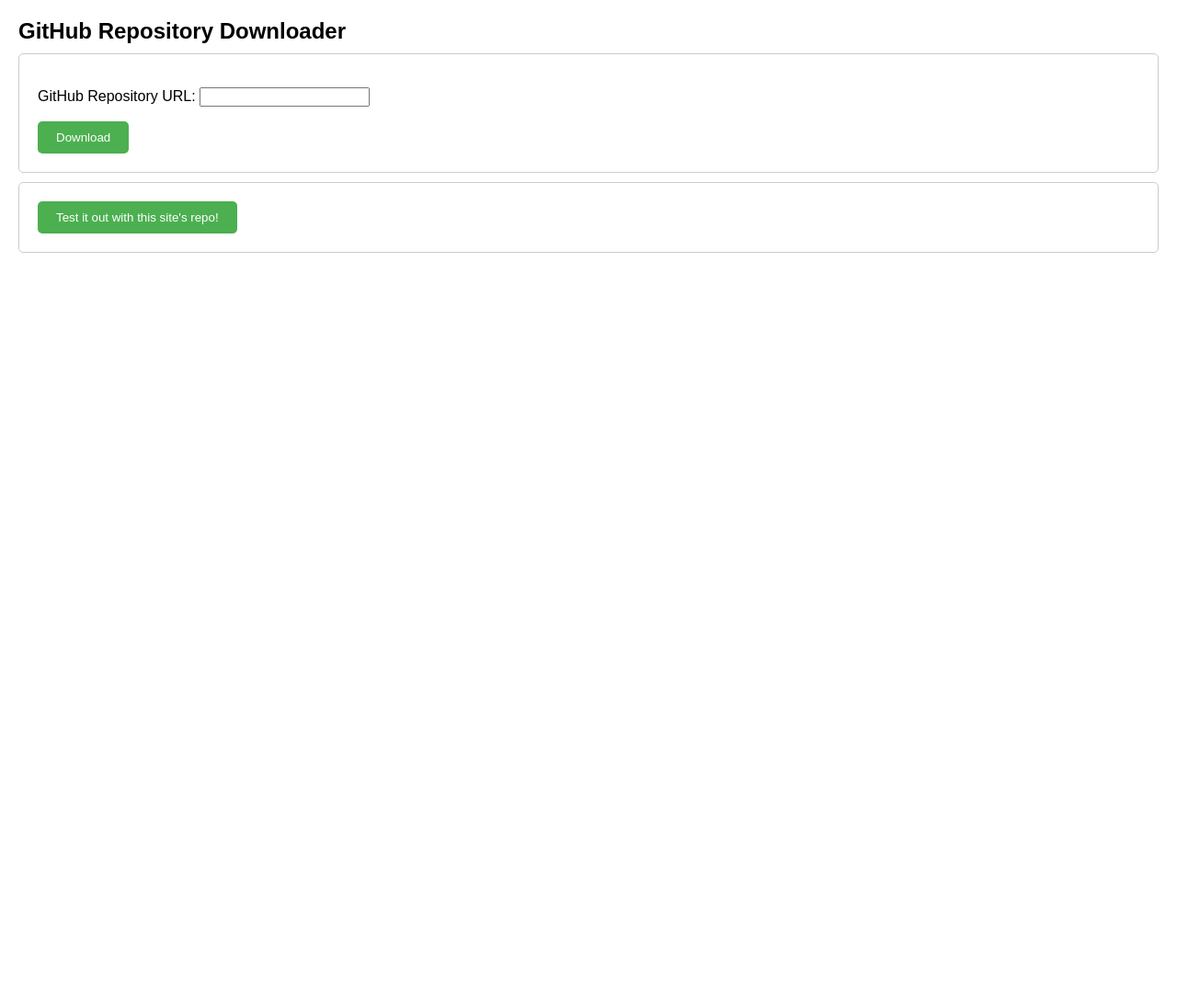
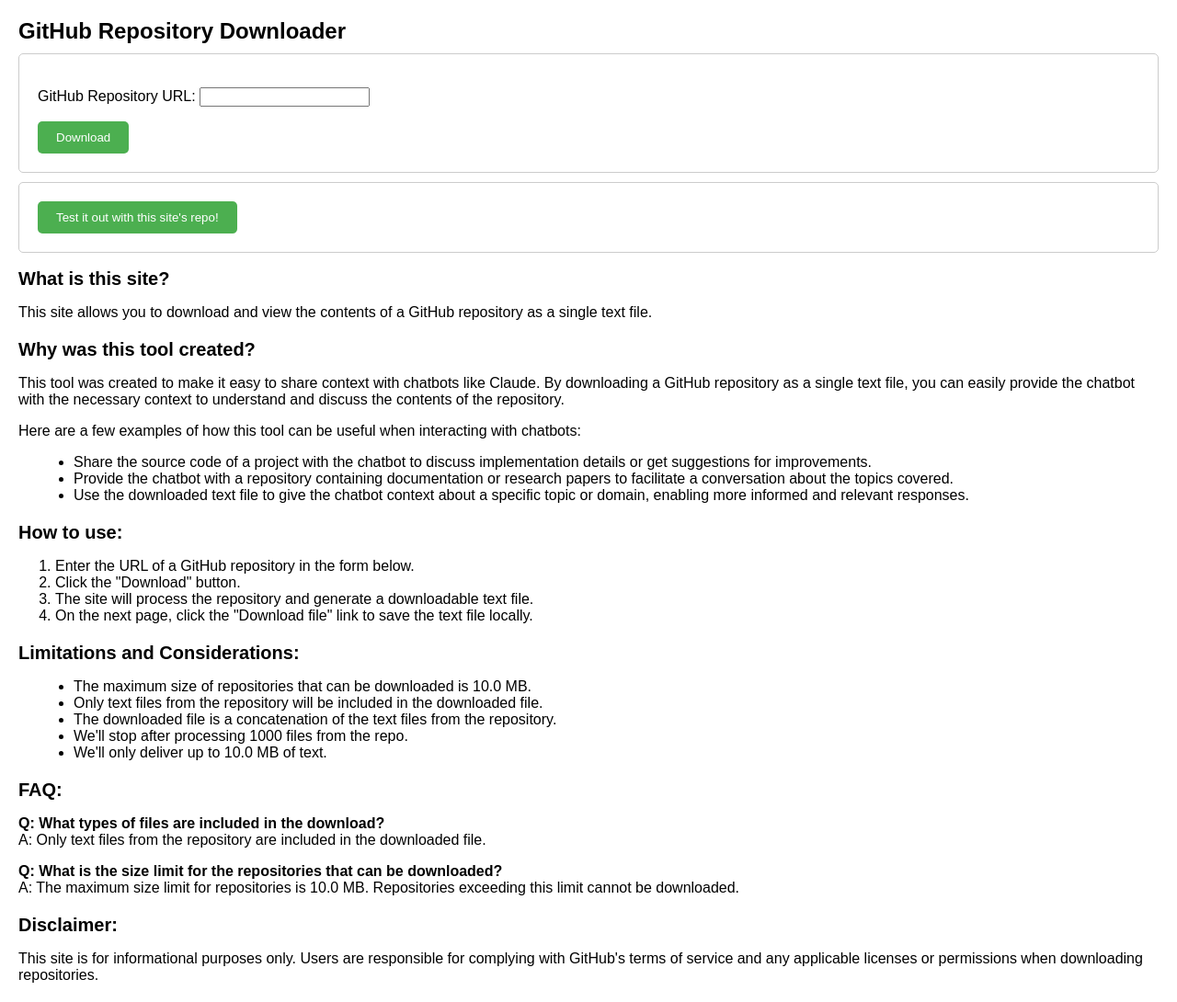
Before and after one commit to dmwyatt/gh_repo_download, a Django app: page / in a window 1280 px wide. Shown: the whole page at 92% size. Before the commit the page ends 275 px from the top, so only its background shows below. Run offline with Django 5.2, Linux system fonts and the light colour scheme.

Commit message:
Enhance downloader page design and provide additional info sections
Updated the downloader page HTML template to improve its design and added new sections for better information dissemination about the tool's purpose, usage, limitations and FAQs. Also, updated the views to pass additional context variables reflecting the tool's restrictions.

```diff
--- a/templates/downloader.html
+++ b/templates/downloader.html
@@ -42,10 +42,29 @@
           flex-direction: column;
           gap: 10px;
       }
+
+      .section {
+          margin-bottom: 20px;
+      }
+
+      .section h2 {
+          font-size: 20px;
+          margin-bottom: 10px;
+      }
+
+      .section ul {
+          margin-left: 20px;
+      }
+
+      .section p {
+          margin-bottom: 10px;
+      }
   </style>
 </head>
 <body>
 <h1>GitHub Repository Downloader</h1>
+
+<section>
   {% if messages %}
     <ul class="messages">
       {% for message in messages %}
@@ -70,5 +89,66 @@
       <button type="submit">Test it out with this site's repo!</button>
     </form>
   </div>
+</section>
+
+<div class="section">
+  <h2>What is this site?</h2>
+  <p>This site allows you to download and view the contents of a GitHub repository as a
+     single text file.</p>
+</div>
+
+<div class="section">
+  <h2>Why was this tool created?</h2>
+  <p>This tool was created to make it easy to share context with chatbots like Claude. By downloading a GitHub repository as a single text file, you can easily provide the chatbot with the necessary context to understand and discuss the contents of the repository.</p>
+  <p>Here are a few examples of how this tool can be useful when interacting with chatbots:</p>
+  <ul>
+    <li>Share the source code of a project with the chatbot to discuss implementation details or get suggestions for improvements.</li>
+    <li>Provide the chatbot with a repository containing documentation or research papers to facilitate a conversation about the topics covered.</li>
+    <li>Use the downloaded text file to give the chatbot context about a specific topic or domain, enabling more informed and relevant responses.</li>
+  </ul>
+</div>
+
+<div class="section">
+  <h2>How to use:</h2>
+  <ol>
+    <li>Enter the URL of a GitHub repository in the form below.</li>
+    <li>Click the "Download" button.</li>
+    <li>The site will process the repository and generate a downloadable text file.</li>
+    <li>On the next page, click the "Download file" link to save the text file locally.
+    </li>
+  </ol>
+</div>
+
+<div class="section">
+  <h2>Limitations and Considerations:</h2>
+  <ul>
+    <li>The maximum size of repositories that can be downloaded
+        is {{ MAX_REPO_SIZE|filesizeformat }}.
+    </li>
+    <li>Only text files from the repository will be included in the downloaded file.</li>
+    <li>The downloaded file is a concatenation of the text files from the repository.</li>
+    <li>We'll stop after processing {{ MAX_FILE_COUNT }} files from the repo.</li>
+    <li>We'll only deliver up to {{ MAX_TEXT_SIZE|filesizeformat }} of text.</li>
+  </ul>
+</div>
+
+<div class="section">
+  <h2>FAQ:</h2>
+  <p><strong>Q: What types of files are included in the download?</strong><br>
+    A: Only text files from the repository are included in the downloaded file.</p>
+
+  <p><strong>Q: What is the size limit for the repositories that can be
+             downloaded?</strong><br>
+    A: The maximum size limit for repositories is {{ MAX_REPO_SIZE|filesizeformat }}.
+    Repositories exceeding this limit cannot be downloaded.</p>
+</div>
+
+<div class="section">
+  <h2>Disclaimer:</h2>
+  <p>This site is for informational purposes only. Users are responsible for complying
+     with GitHub's terms of service and any applicable licenses or permissions when
+     downloading repositories.</p>
+</div>
+
 </body>
 </html>
```
Also changed, not shown: downloader/views.py (+7 -1 lines). Lines whose indentation alone changed are shown as unchanged.
